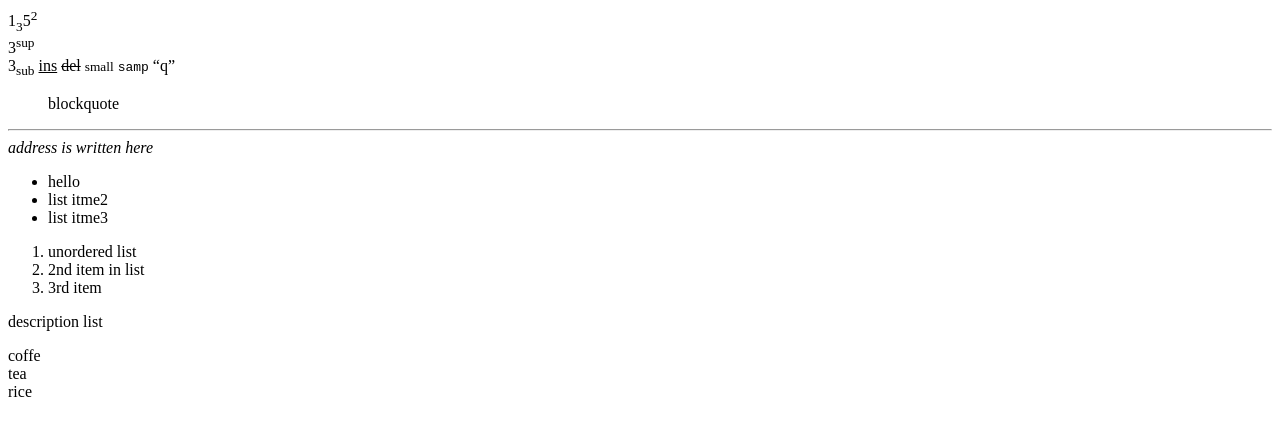
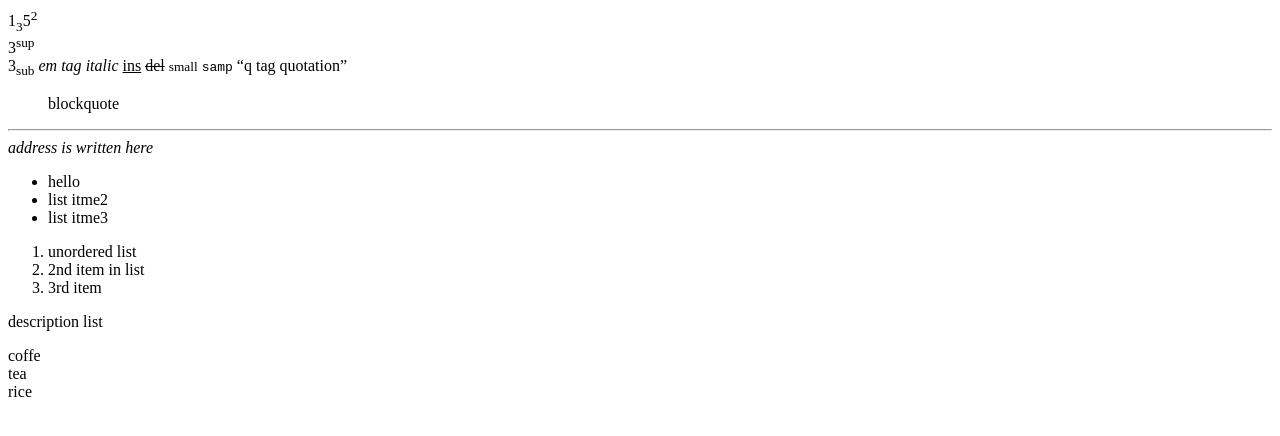
Before and after one commit to RaiyanNooryRady/ostad, a plain HTML site: page index.html in a window 1280 px wide. Drawn offline with Linux system fonts and the light colour scheme.

Commit message:
form modified

```diff
--- a/index.html
+++ b/index.html
@@ -10,11 +10,13 @@
         1<sub>3</sub>5<sup>2</sup><br>
         3<sup>sup</sup> <br>
         3<sub>sub</sub>
+        <em>em tag</em>
+        <i>italic</i>
         <ins>ins</ins>
         <del>del</del>
         <small>small</small>
         <samp>samp</samp>
-        <q>q</q>
+        <q>q tag quotation</q>
         <blockquote>blockquote</blockquote>
         <hr>
         <address>address is written here</address>
```
Also changed, not shown: form.html (+1 -1 lines).
